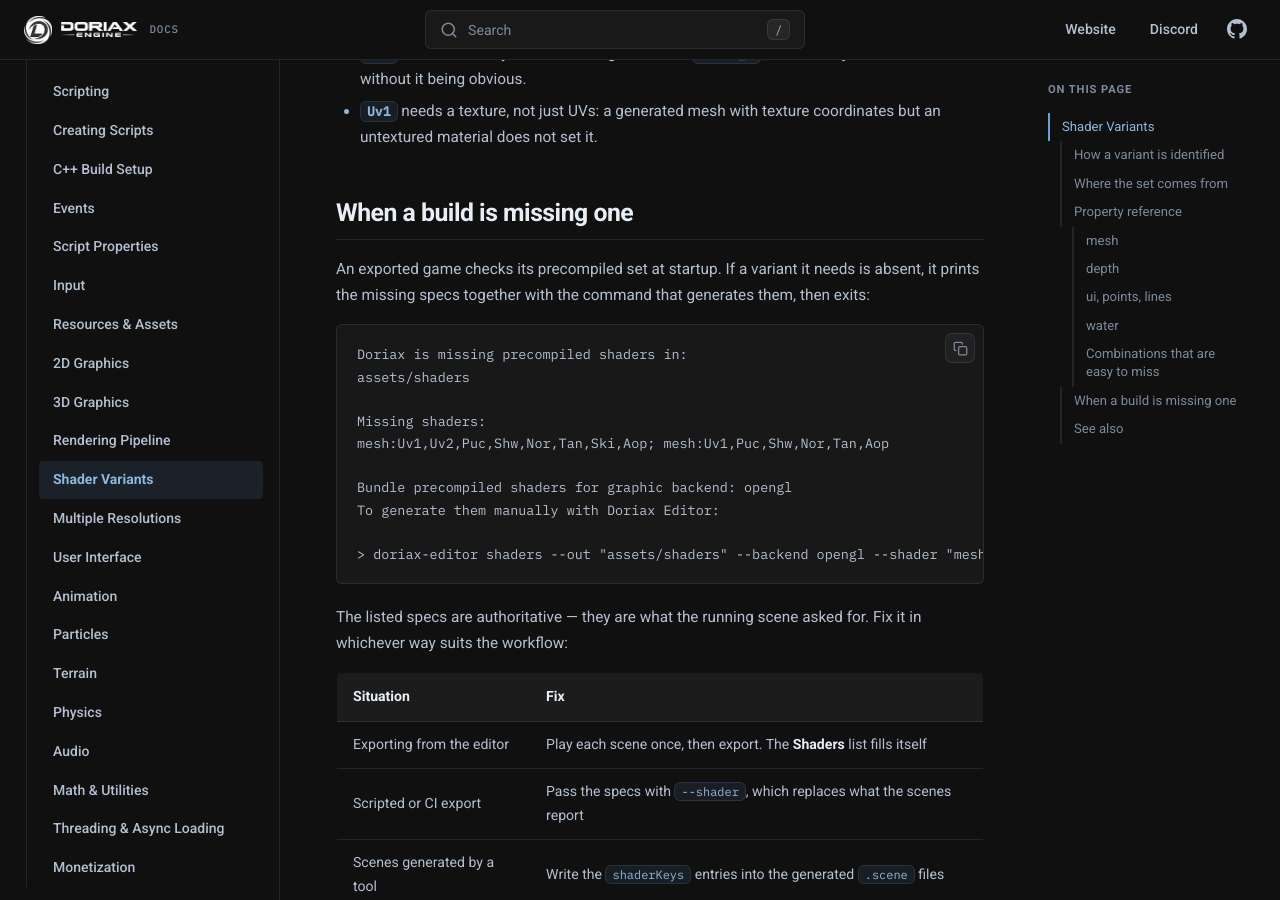
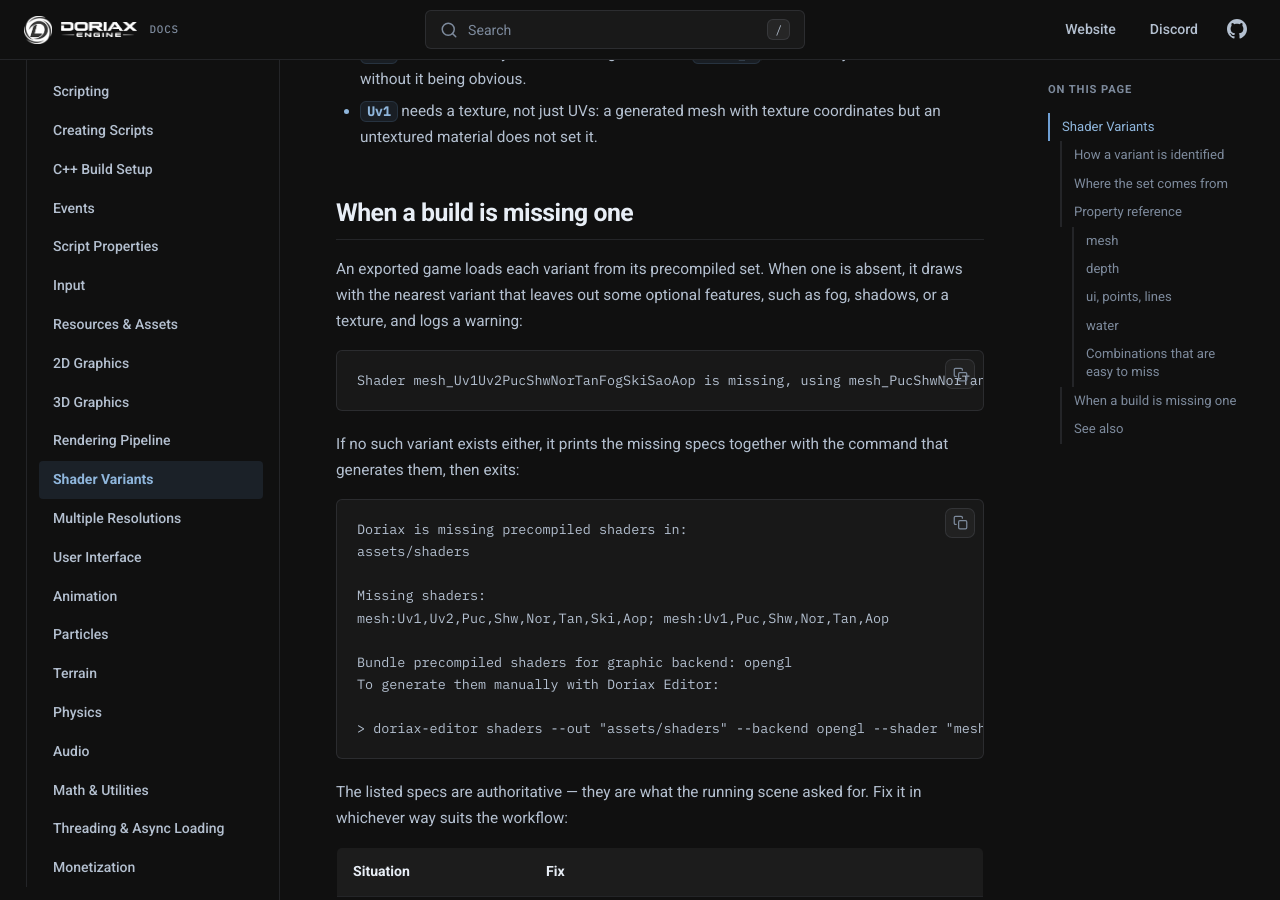
Before and after one commit to doriaxengine/doriax-docs, an MkDocs documentation site: the page built from docs/manual/shader-variants.md, in a window 1280 px wide and 900 px high, scrolled down 4350 px. Built offline with MkDocs 1.6.1, drawn with Linux system fonts in a browser that asks for light colours; comment, search, counter and statistics services are not loaded.

Commit message:
Doc shader fallback, D3D11 bytecode and skipped file names

````diff
--- a/docs/manual/shader-variants.md
+++ b/docs/manual/shader-variants.md
@@ -145,8 +145,16 @@ variant list assembled by hand tends to be short by a factor of two or four:
 
 ## When a build is missing one
 
-An exported game checks its precompiled set at startup. If a variant it needs is absent,
-it prints the missing specs together with the command that generates them, then exits:
+An exported game loads each variant from its precompiled set. When one is absent, it
+draws with the nearest variant that leaves out some optional features, such as fog,
+shadows, or a texture, and logs a warning:
+
+```
+Shader mesh_Uv1Uv2PucShwNorTanFogSkiSaoAop is missing, using mesh_PucShwNorTanFogSkiSaoAop
+```
+
+If no such variant exists either, it prints the missing specs together with the command
+that generates them, then exits:
 
 ```
 Doriax is missing precompiled shaders in:
````
Also changed, not shown: docs/editor/export.md (+3 -0 lines), docs/editor/resources.md (+3 -0 lines).
